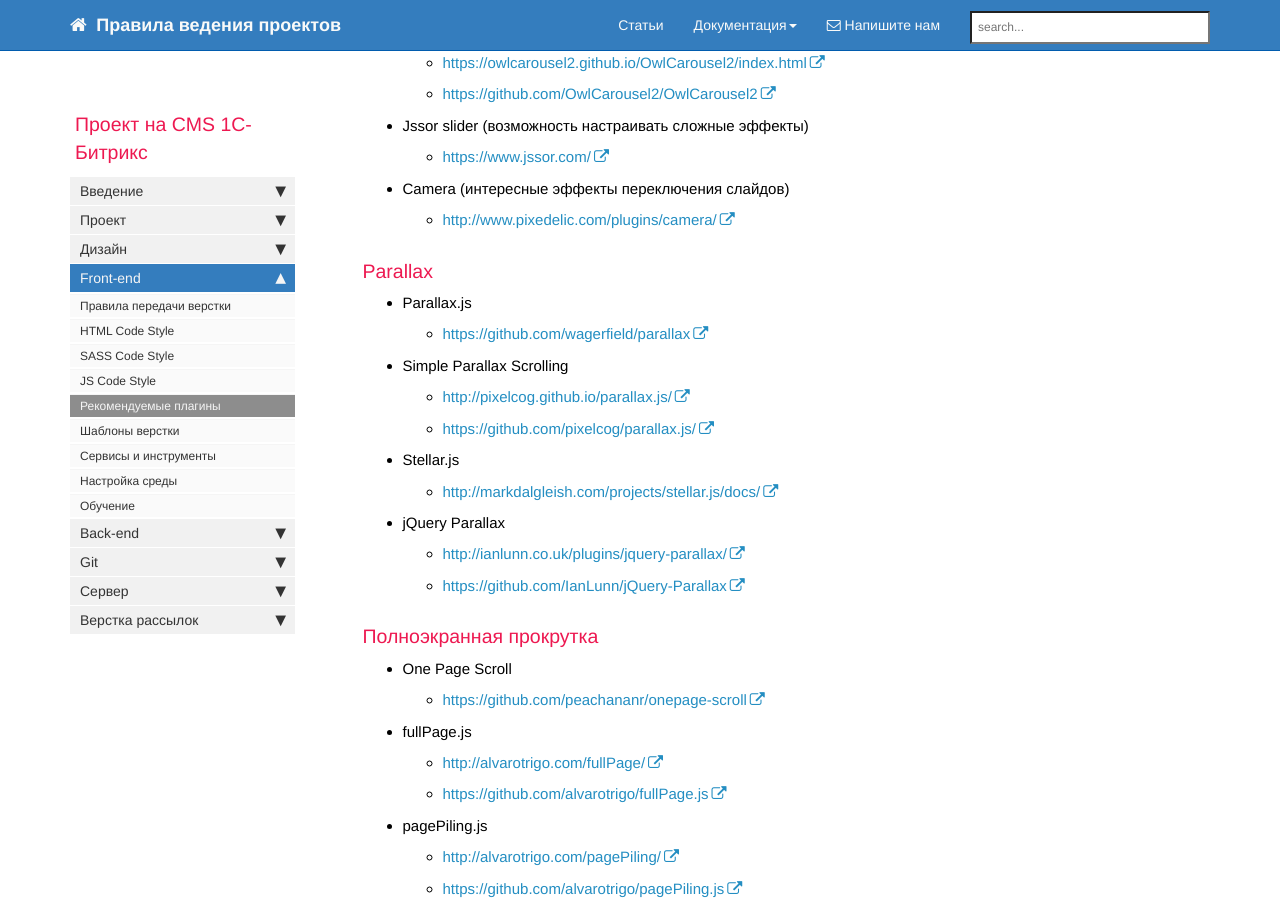
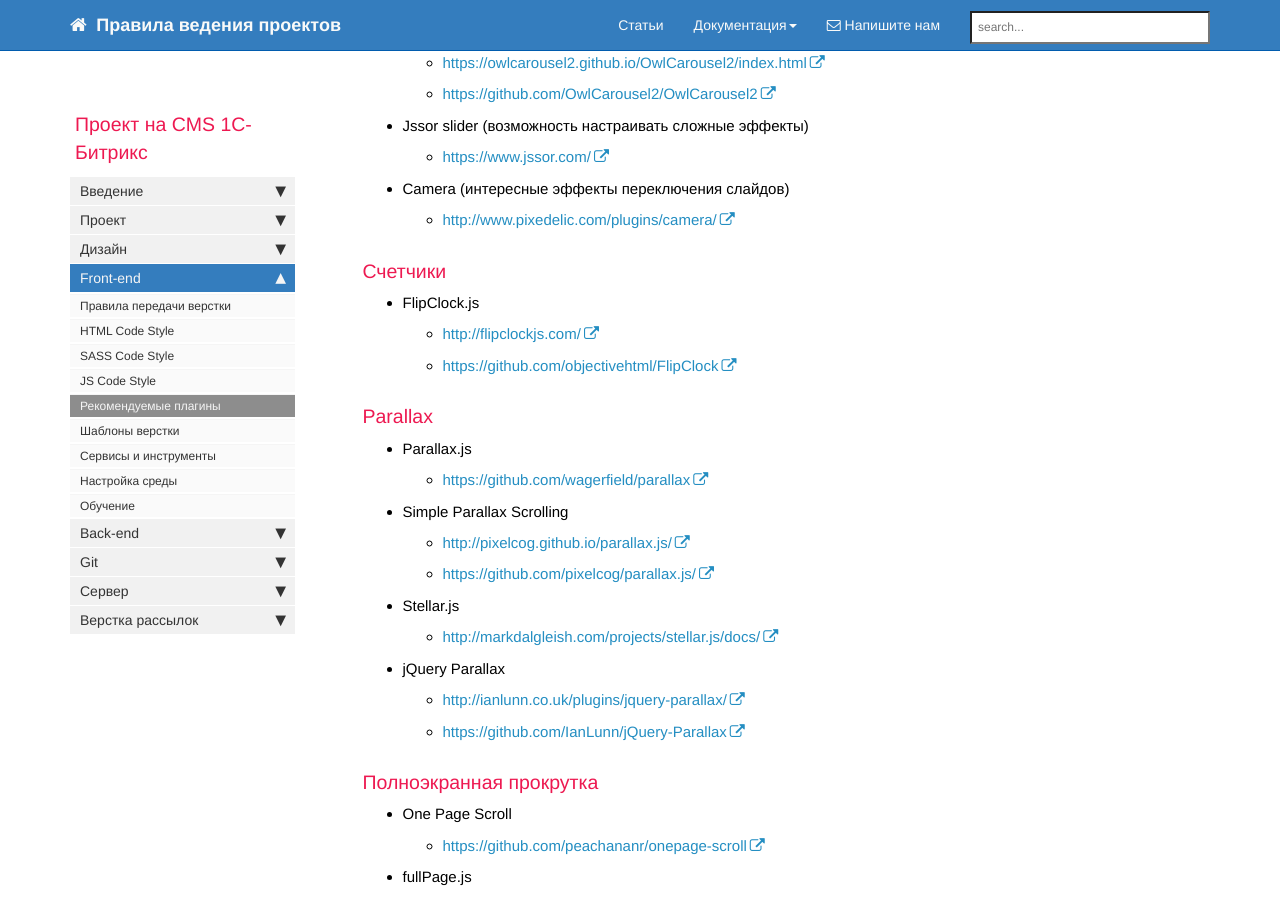
Before and after one commit to gdecider/gdecider.github.io, a Jekyll site: the page built from pages/bx/bx_front-recomend-plugins.md, in a window 1280 px wide and 900 px high, scrolled down 1627 px. Built offline with Jekyll 4.4.1, drawn with Linux system fonts in a browser that asks for light colours; nearby versions of some CDN libraries; comment, search, counter and statistics services are not loaded.

Commit message:
Update bx_front-recomend-plugins.md

```diff
--- a/pages/bx/bx_front-recomend-plugins.md
+++ b/pages/bx/bx_front-recomend-plugins.md
@@ -96,6 +96,12 @@ toc: false
 * Camera (интересные эффекты переключения слайдов)
 
   * [http://www.pixedelic.com/plugins/camera/](http://www.pixedelic.com/plugins/camera/)
+
+### Счетчики
+
+* FlipClock.js
+  * [http://flipclockjs.com/](http://flipclockjs.com/)
+  * [https://github.com/objectivehtml/FlipClock](https://github.com/objectivehtml/FlipClock)
 
 ### Parallax
 
```
